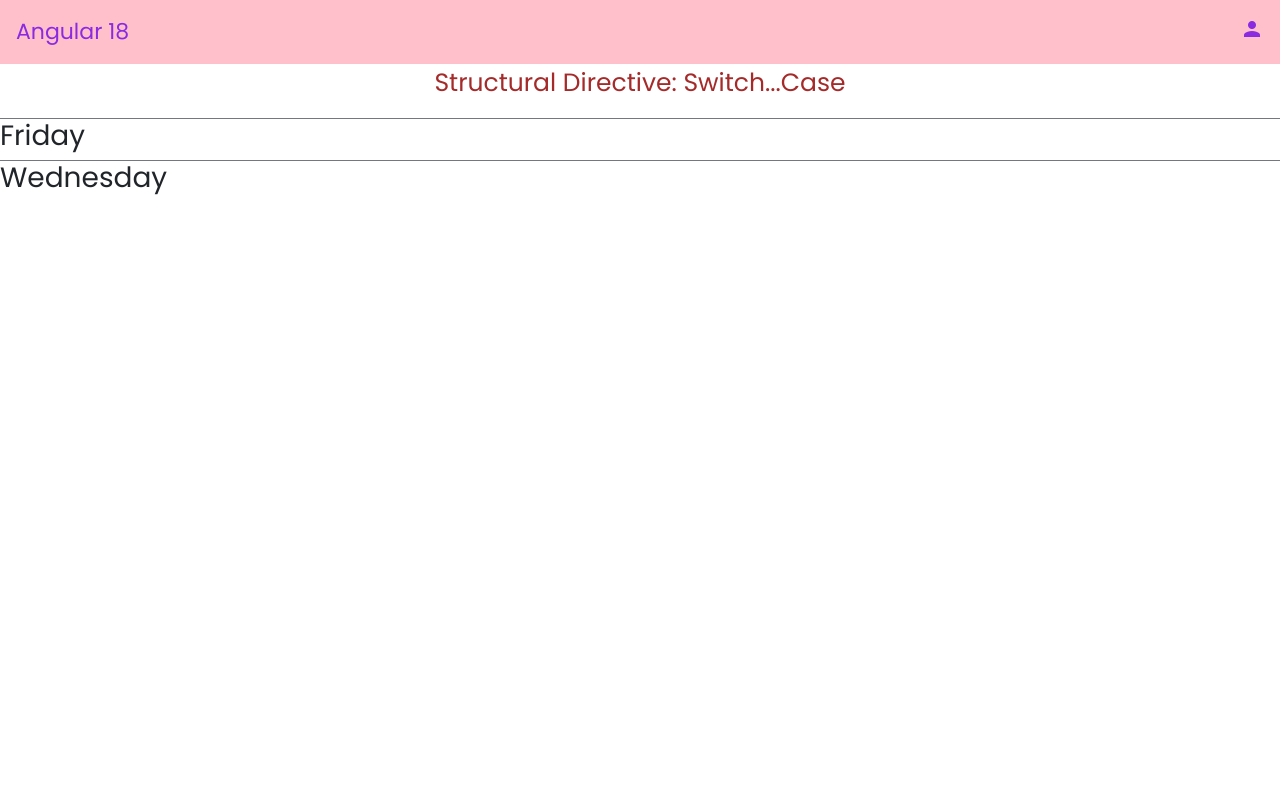
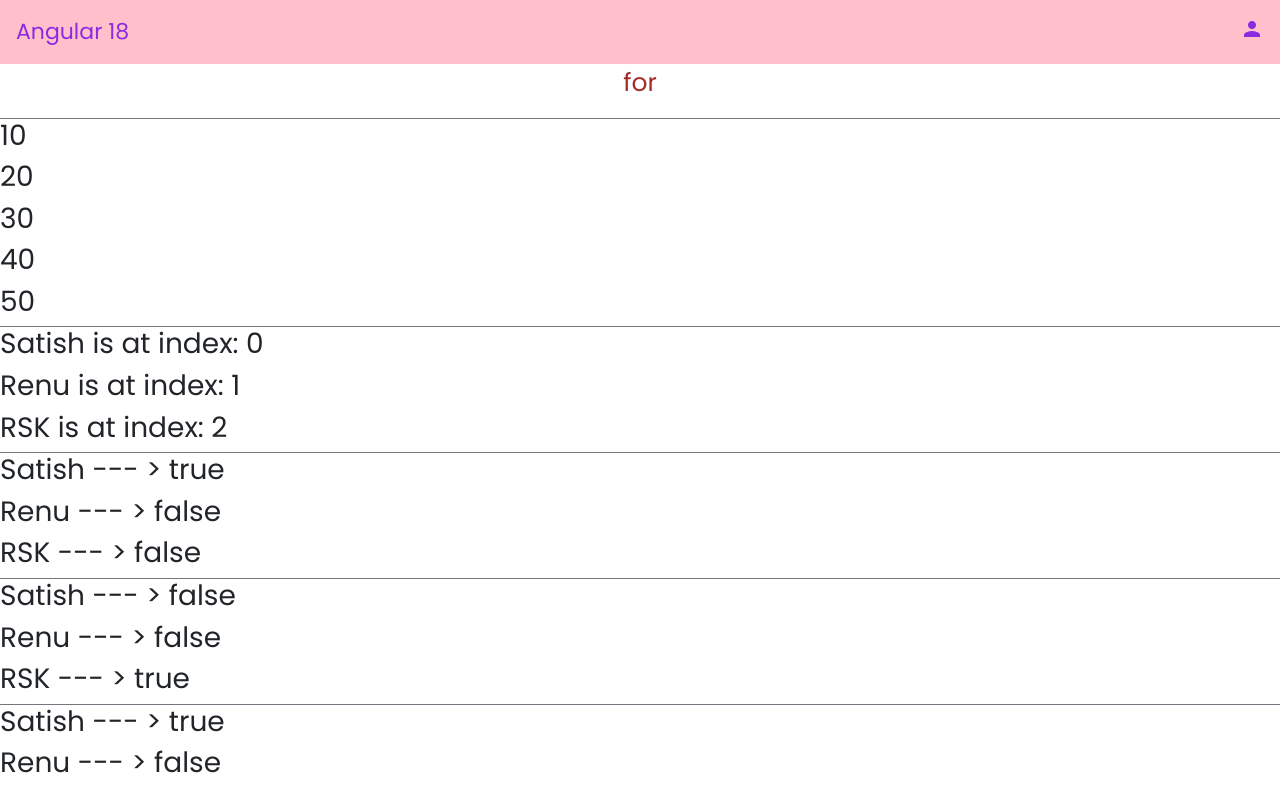
Before and after one commit to SatishKonduru/batch26Angular18Core, an Angular app: page / in a window 1280 px wide. Shown: the top 792 px of the page. Built offline with nearby package versions, Linux system fonts and the light colour scheme.

Commit message:
for Directive

```diff
--- a/src/app/app.component.html
+++ b/src/app/app.component.html
@@ -19,4 +19,5 @@
  <!-- <app-event-binding></app-event-binding> -->
   <!-- <app-temp-ref-variables></app-temp-ref-variables> -->
    <!-- <app-if></app-if> -->
-<app-switch-case></app-switch-case>
+<!-- <app-switch-case></app-switch-case> -->
+ <app-for></app-for>
--- a/src/app/app.component.ts
+++ b/src/app/app.component.ts
@@ -10,6 +10,7 @@ import { EventBindingComponent } from "./components/event-binding/event-binding.
 import { TempRefVariablesComponent } from "./components/temp-ref-variables/temp-ref-variables.component";
 import { IfComponent } from "./components/if/if.component";
 import { SwitchCaseComponent } from "./components/switch-case/switch-case.component";
+import { ForComponent } from './components/for/for.component';
 
 
 
@@ -17,7 +18,7 @@ import { SwitchCaseComponent } from "./components/switch-case/switch-case.compon
 @Component({
   selector: 'app-root',
   standalone: true,
-  imports: [RouterOutlet, MatButtonModule, HeaderComponent, InterpolationComponent, PropertyBindingComponent, StyleBindingComponent, ClassBindingComponent, EventBindingComponent, TempRefVariablesComponent, IfComponent, SwitchCaseComponent],
+  imports: [RouterOutlet, MatButtonModule, HeaderComponent, InterpolationComponent, PropertyBindingComponent, StyleBindingComponent, ClassBindingComponent, EventBindingComponent, TempRefVariablesComponent, IfComponent, SwitchCaseComponent, ForComponent],
   templateUrl: './app.component.html',
   styleUrl: './app.component.css',
   preserveWhitespaces: true
--- /dev/null
+++ b/src/app/components/for/for.component.html
@@ -0,0 +1,42 @@
+<div style="display: flex; justify-content: center;">
+    <p style="font-size: 25px; color: brown;">for</p>
+</div>
+<mat-divider></mat-divider>
+
+<!-- upto Angular version16 -->
+<!-- <div *ngFor="let x of numbers">
+    <h3>{{x}}</h3>
+</div> -->
+
+@for(x of numbers; track x){
+    <h3>{{x}}</h3>
+}
+
+<mat-divider></mat-divider>
+
+@for(p of persons; track p; let i = $index){
+    <h3>{{p.name}} is at index: {{i}}</h3>
+}
+
+<mat-divider></mat-divider>
+@for(p of persons; track p; let f = $first){
+    <h3>{{p.name}} --- > {{f}}</h3>
+}
+
+<mat-divider></mat-divider>
+@for(p of persons; track p; let l = $last){
+    <h3>{{p.name}} --- > {{l}}</h3>
+}
+
+<mat-divider></mat-divider>
+@for(p of persons; track p; let e = $even){
+    <h3>{{p.name}} --- > {{e}}</h3>
+}
+
+<mat-divider></mat-divider>
+@for(p of persons; track p; let o = $odd){
+    <h3>{{p.name}} --- > {{o}}</h3>
+}
+@empty {
+    No Data found
+}
--- /dev/null
+++ b/src/app/components/for/for.component.ts
@@ -0,0 +1,19 @@
+import { CommonModule } from '@angular/common';
+import { Component } from '@angular/core';
+import {MatDividerModule} from '@angular/material/divider';
+
+@Component({
+  selector: 'app-for',
+  standalone: true,
+  imports: [MatDividerModule, CommonModule],
+  templateUrl: './for.component.html',
+  styleUrl: './for.component.css'
+})
+export class ForComponent {
+  numbers = [10,20,30,40,50]
+  persons =  [
+    { name: 'Satish', age: 44  },
+    { name: 'Renu', age: 37  },
+    { name: 'RSK', age: 16  }
+ ]
+}
```
Also changed, not shown: src/app/components/for/for.component.css (added).
